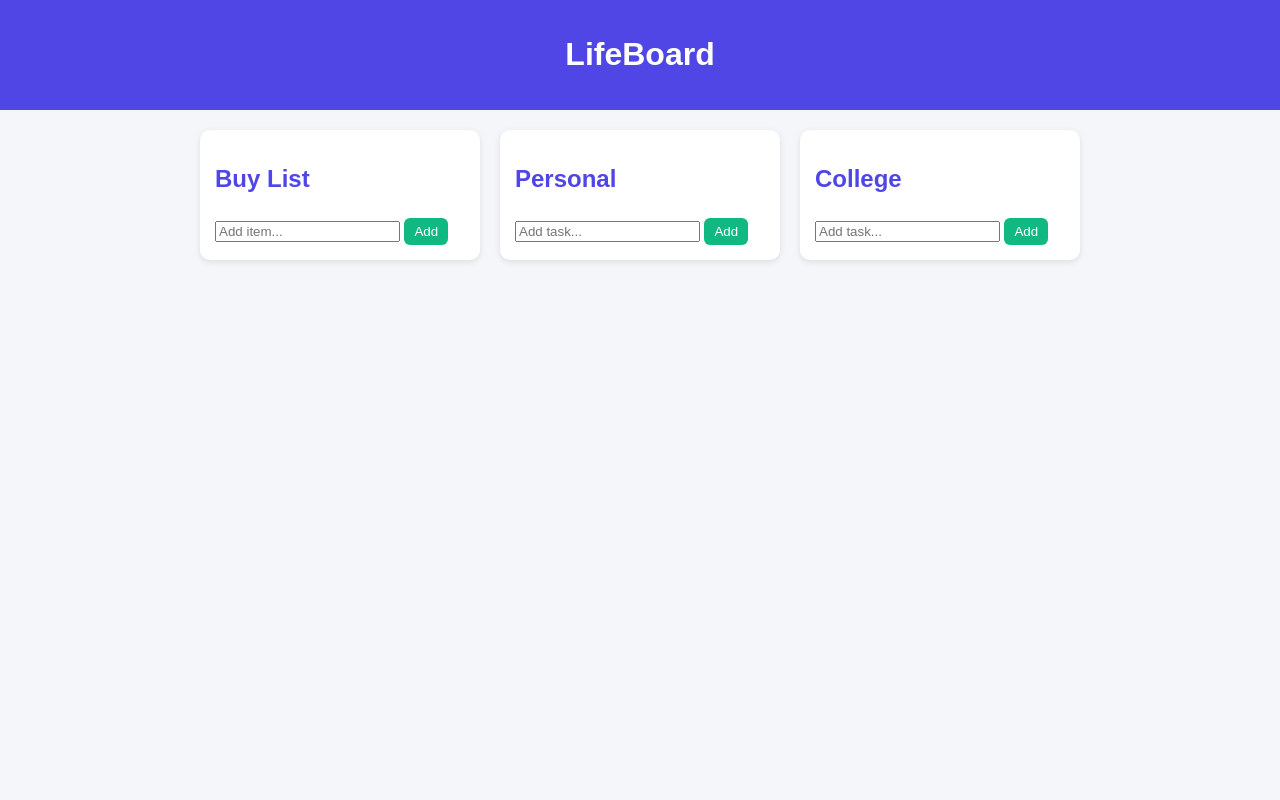
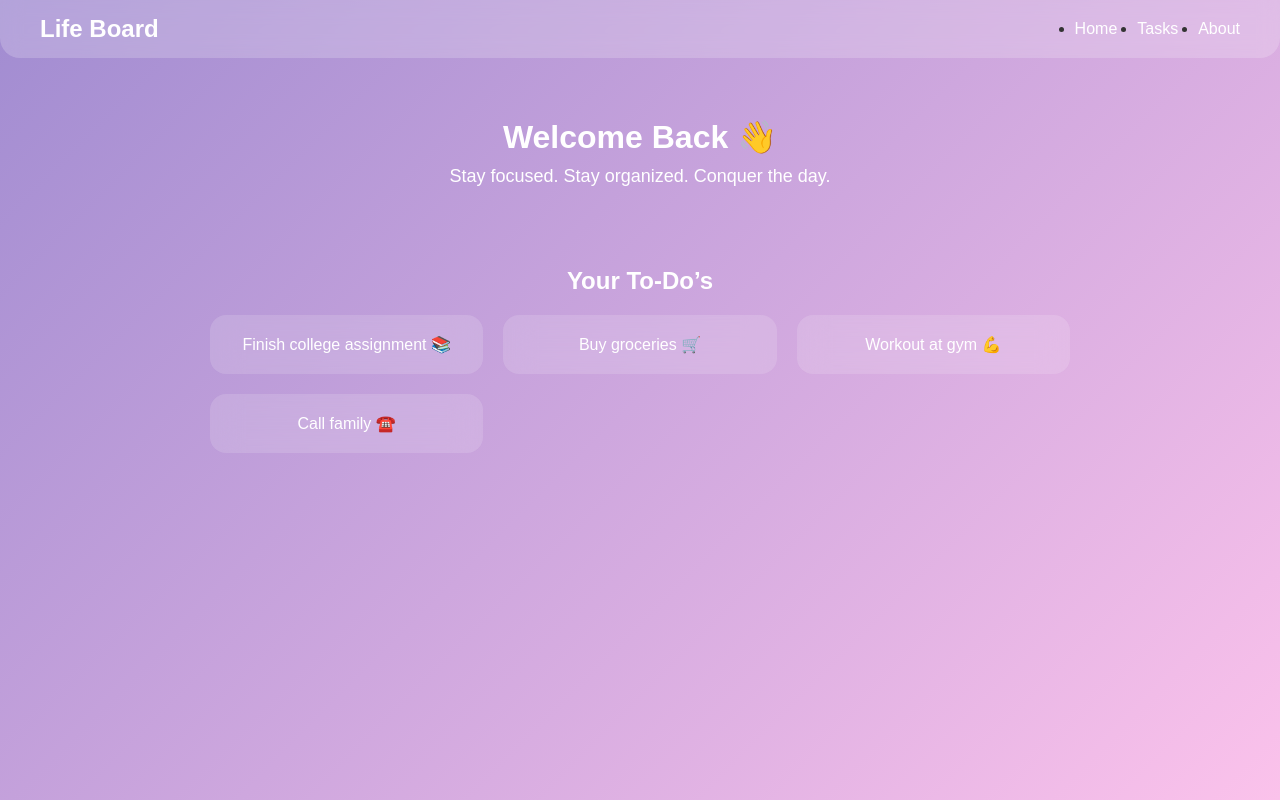
Before and after one commit to owsam22/FlowDo, a plain HTML site: page index.html in a window 1280 px wide. Drawn offline with Linux system fonts and the light colour scheme.

Commit message:
Added homepage with navbar, welcome message, and task box

```diff
--- a/index.html
+++ b/index.html
@@ -3,36 +3,33 @@
 <head>
   <meta charset="UTF-8">
   <meta name="viewport" content="width=device-width, initial-scale=1.0">
-  <title>LifeBoard</title>
+  <title>Life Board</title>
   <link rel="stylesheet" href="style.css">
 </head>
 <body>
-  <header>
-    <h1>LifeBoard</h1>
-  </header>
+  <!-- Navbar -->
+  <nav class="navbar">
+    <h1 class="logo">Life Board</h1>
+    <ul class="nav-links">
+      <li><a href="#">Home</a></li>
+      <li><a href="#">Tasks</a></li>
+      <li><a href="#">About</a></li>
+    </ul>
+  </nav>
 
-  <main>
-    <section class="category">
-      <h2>Buy List</h2>
-      <ul id="buy-list"></ul>
-      <input type="text" id="buy-input" placeholder="Add item...">
-      <button onclick="addTask('buy')">Add</button>
-    </section>
+  <!-- Welcome Section -->
+  <section class="welcome">
+    <h2 id="welcome-msg">Welcome Back 👋</h2>
+    <p class="subtitle">Stay focused. Stay organized. Conquer the day.</p>
+  </section>
 
-    <section class="category">
-      <h2>Personal</h2>
-      <ul id="personal-list"></ul>
-      <input type="text" id="personal-input" placeholder="Add task...">
-      <button onclick="addTask('personal')">Add</button>
-    </section>
-
-    <section class="category">
-      <h2>College</h2>
-      <ul id="college-list"></ul>
-      <input type="text" id="college-input" placeholder="Add task...">
-      <button onclick="addTask('college')">Add</button>
-    </section>
-  </main>
+  <!-- To-Do Tasks Section -->
+  <section class="tasks">
+    <h3>Your To-Do’s</h3>
+    <div class="task-boxes" id="task-container">
+      <!-- Tasks injected dynamically with JS -->
+    </div>
+  </section>
 
   <script src="script.js"></script>
 </body>
--- a/script.js
+++ b/script.js
@@ -1,17 +1,29 @@
-function addTask(category) {
-  const input = document.getElementById(`${category}-input`);
-  const list = document.getElementById(`${category}-list`);
+// Sample tasks (later can be from database)
+const tasks = [
+  { text: "Finish college assignment 📚" },
+  { text: "Buy groceries 🛒" },
+  { text: "Workout at gym 💪" },
+  { text: "Call family ☎️" }
+];
 
-  if (input.value.trim() !== "") {
-    const li = document.createElement("li");
-    li.textContent = input.value;
+const taskContainer = document.getElementById("task-container");
 
-    const removeBtn = document.createElement("button");
-    removeBtn.textContent = "x";
-    removeBtn.onclick = () => li.remove();
+// Inject tasks dynamically
+tasks.forEach(task => {
+  const div = document.createElement("div");
+  div.classList.add("task");
+  div.textContent = task.text;
+  taskContainer.appendChild(div);
+});
 
-    li.appendChild(removeBtn);
-    list.appendChild(li);
-    input.value = "";
-  }
-}
+// Animated welcome message (rotating quotes)
+const messages = [
+  "Welcome Back 👋",
+  "Let's crush your goals today 🚀",
+  "Stay productive, stay happy ✨"
+];
+let i = 0;
+setInterval(() => {
+  document.getElementById("welcome-msg").textContent = messages[i];
+  i = (i + 1) % messages.length;
+}, 4000);
--- a/style.css
+++ b/style.css
@@ -1,53 +1,107 @@
-body {
-  font-family: Arial, sans-serif;
-  background: #f5f6fa;
+/* Reset */
+* {
   margin: 0;
   padding: 0;
+  box-sizing: border-box;
+  font-family: 'Poppins', sans-serif;
 }
 
-header {
-  background: #4f46e5;
-  color: white;
-  padding: 15px;
-  text-align: center;
+/* Body */
+body {
+  background: linear-gradient(135deg, #a18cd1, #fbc2eb);
+  min-height: 100vh;
+  color: #333;
 }
 
-main {
+/* Navbar */
+.navbar {
+  display: flex;
+  justify-content: space-between;
+  align-items: center;
+  padding: 15px 40px;
+  background: rgba(255, 255, 255, 0.2);
+  backdrop-filter: blur(10px);
+  border-radius: 0 0 20px 20px;
+}
+
+.logo {
+  font-size: 24px;
+  font-weight: bold;
+  color: white;
+}
+
+.nav-links {
   display: flex;
   gap: 20px;
-  padding: 20px;
-  justify-content: center;
 }
 
-.category {
-  background: white;
-  padding: 15px;
-  border-radius: 10px;
-  width: 250px;
-  box-shadow: 0 2px 6px rgba(0,0,0,0.1);
+.nav-links a {
+  text-decoration: none;
+  color: white;
+  font-weight: 500;
+  transition: 0.3s;
 }
 
-h2 {
-  color: #4f46e5;
+.nav-links a:hover {
+  color: #ffdf70;
 }
 
-ul {
-  list-style: none;
-  padding: 0;
+/* Welcome Section */
+.welcome {
+  text-align: center;
+  margin-top: 60px;
+  color: white;
+  animation: fadeIn 2s ease-in-out;
 }
 
-li {
-  padding: 5px 0;
-  display: flex;
-  justify-content: space-between;
+.welcome h2 {
+  font-size: 32px;
 }
 
-button {
-  background: #10b981;
+.subtitle {
+  font-size: 18px;
+  margin-top: 10px;
+}
+
+/* Task Section */
+.tasks {
+  margin: 60px auto;
+  max-width: 900px;
+  padding: 20px;
+  text-align: center;
   color: white;
-  border: none;
-  padding: 6px 10px;
-  margin-top: 5px;
+}
+
+.tasks h3 {
+  margin-bottom: 20px;
+  font-size: 24px;
+}
+
+.task-boxes {
+  display: grid;
+  grid-template-columns: repeat(auto-fit, minmax(220px, 1fr));
+  gap: 20px;
+}
+
+.task {
+  background: rgba(255, 255, 255, 0.15);
+  backdrop-filter: blur(15px);
+  padding: 20px;
+  border-radius: 16px;
+  color: white;
+  font-size: 16px;
+  font-weight: 500;
+  transition: transform 0.3s ease;
   cursor: pointer;
-  border-radius: 6px;
 }
+
+.task:hover {
+  transform: translateY(-5px) scale(1.03);
+  background: rgba(255, 255, 255, 0.25);
+}
+
+/* Animations */
+@keyframes fadeIn {
+  from { opacity: 0; transform: translateY(20px); }
+  to { opacity: 1; transform: translateY(0); }
+}
```
